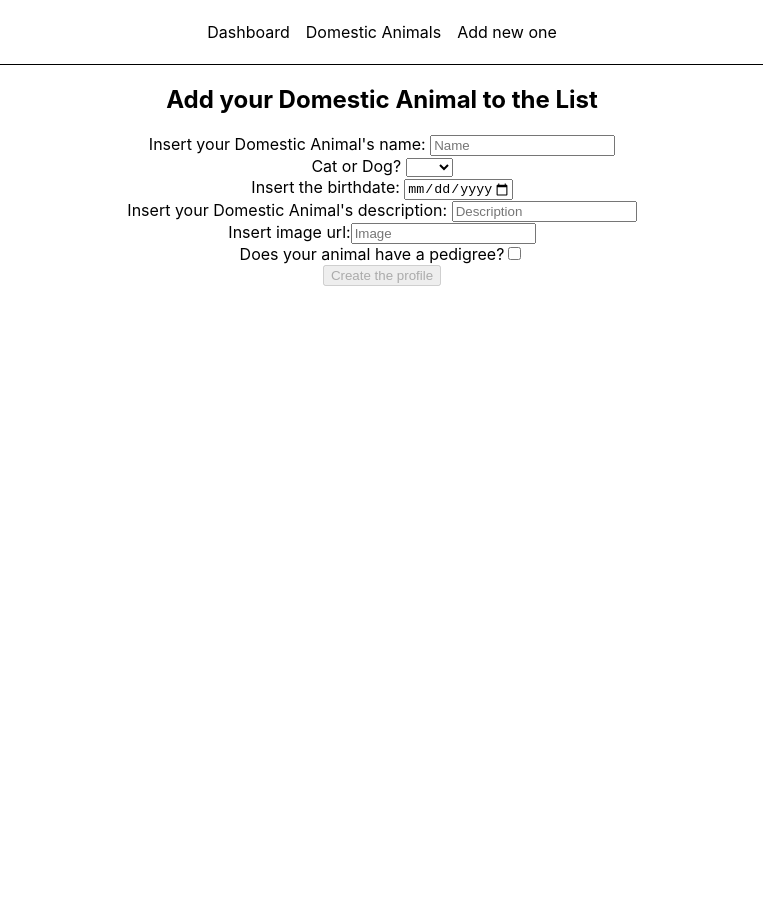
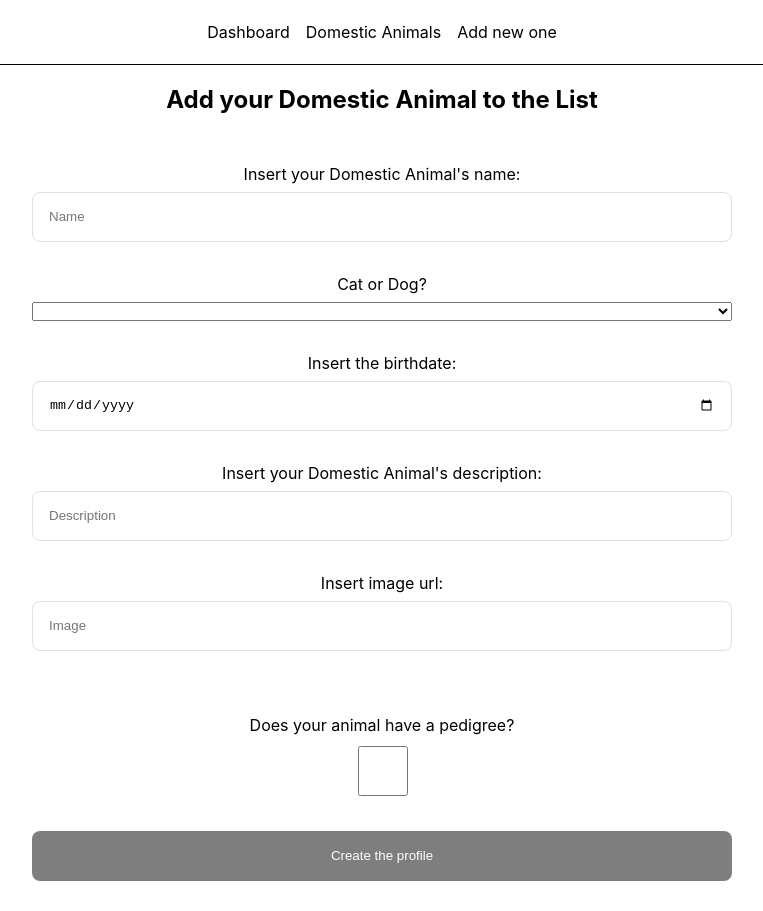
Before and after one commit to NMH85/React-Project-Work-Domestic_Animals_List, a React (Create React App) app: page /animal/new in a window 1280 px wide. Shown: the whole page, without its empty margins (258-1021 px from the left). Before the commit the page ends 800 px from the top, so only its background shows below. Built offline with nearby package versions, Linux system fonts and the light colour scheme.

Commit message:
modifche 10

```diff
--- a/src/App.scss
+++ b/src/App.scss
@@ -1,5 +1,5 @@
 @import url("./styles/domesticAnimalList.scss");
-
+@import url("./styles/Form.scss");
 
 .App {
   text-align: center;
--- /dev/null
+++ b/src/styles/Form.scss
@@ -0,0 +1,64 @@
+form {
+    display: flex;
+    flex-direction: column;
+    gap: 2rem;
+    align-items: center;
+    padding: 30px;
+
+
+    .row {
+        display: flex;
+        flex-direction: column;
+        max-width: 700px;
+        align-items: center;
+        width: 100%;
+
+        img {
+            max-width: 250px;
+        }
+    }
+
+    label {
+        margin-bottom: 0.5rem;
+        font-size: 1rem;
+    }
+
+    input {
+        background-color: transparent;
+        border: 1px solid #e0e0e0;
+        color: black;
+        border-radius: 0.5rem;
+        width: 100%;
+        height: 50px;
+        padding: 0 1rem;
+        box-sizing: border-box;
+    }
+
+    select {
+        width: 100%;
+    }
+
+    .formbutton {
+        background-color: rgb(0, 0, 0);
+        border: 0;
+        color: rgb(255, 255, 255);
+        border-radius: 0.5rem;
+        width: 100%;
+        height: 50px;
+        max-width: 700px;
+
+        &[disabled] {
+            opacity: 0.5;
+            cursor: not-allowed;
+        }
+    }
+
+}
+
+h2 {
+    color: rgb(0, 0, 0);
+    display: flex;
+    align-items: center;
+    justify-content: center;
+    gap: 1rem;
+}
```
